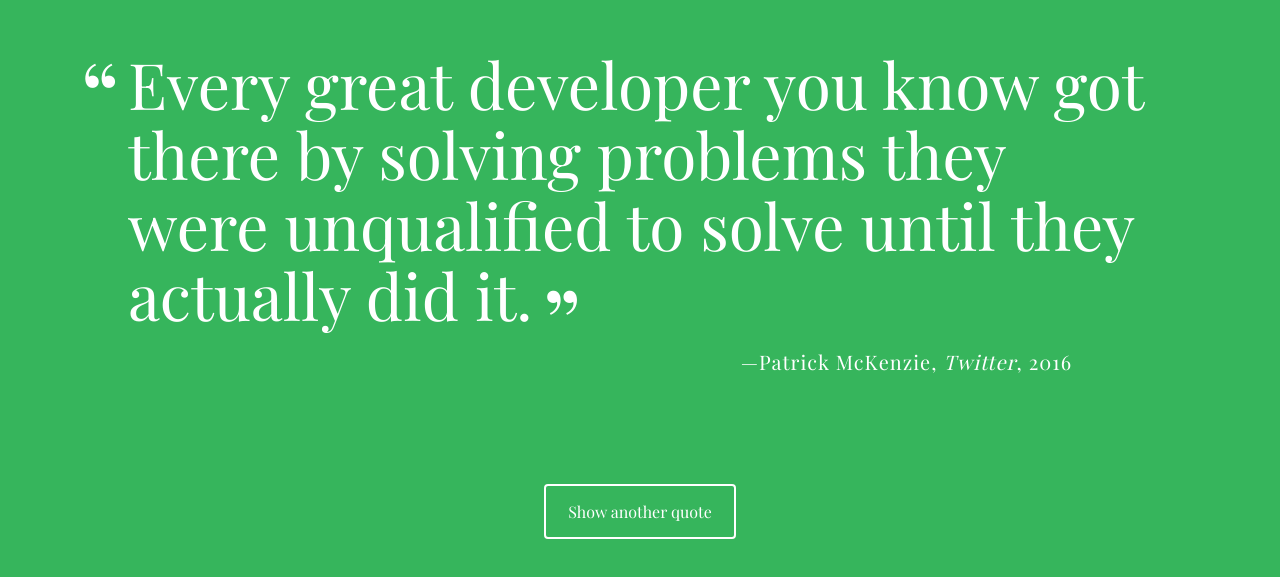
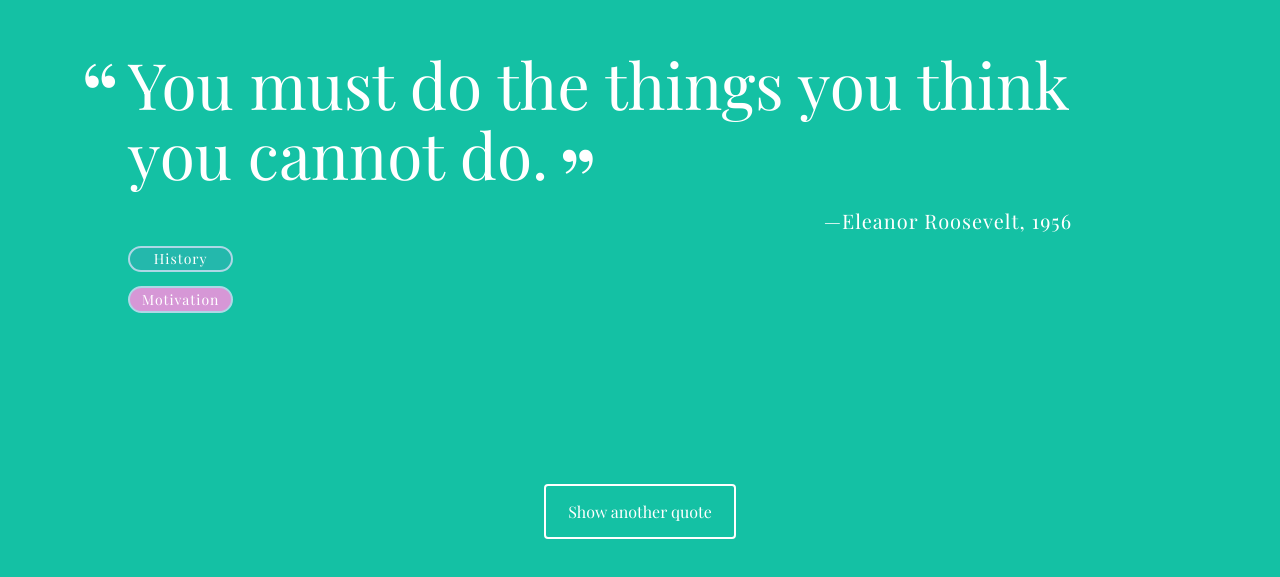
Before and after one commit to RubenPonce/randomQuoteGenerator, a plain HTML site: page index.html in a window 1280 px wide. Shown: the part 111-688 px from the top of the page. Drawn offline with nearby package versions, Linux system fonts and the light colour scheme; a web font is replaced by a local one.

Commit message:
fixed getRandomQuote to actually get a random quote. Also added rounded borders to tags to make them more distinguishable as tags

```diff
--- a/script.js
+++ b/script.js
@@ -3,7 +3,7 @@
 // Create the array of quote objects and name it quotes
 //quotes[quote, source]
 var quotes = [
-    {quote: "Unfortunately what is little recognized is that the most worthwhile scientific books are those in which the source clearly indicates what he does not know; for an source most hurts his readers by concealing difficulties",
+    {quote: "There are those who are destined to do good but never to experience it. I do believe I am one of them",
     source: "Evariste Galois",
     citation: "The Last Letter of Galois",
     year: "1832",
@@ -26,7 +26,7 @@ var quotes = [
     source: "Rock Lee",
     citation: "The Last: Naruto The Movie",
     year: "2014",
-    tags:["Anime ", "Best Anime Character of All Time", "Perseverance"]},
+    tags:["Anime ", "Best Anime Character", "Perseverance"]},
 
     {quote: "I have to work harder than anyone else to make it! I'll never catch up otherwise...! I want to be like you...! Like you. The strongest hero.",
     source: "Midoriya Izuku",
@@ -36,14 +36,14 @@ var quotes = [
     source: "Charles Duhigg",
     citation: "The Power of Habit",
     year: "2012",
-    tags: ["Motivational", "Habits","Great Selfdevelopment Writers"]
+    tags: ["Motivational", "Habits","Self-development "]},
 
     {quote: "If we remain comfortable at a company as developers, we will stop growing.",
     source: "Chris Stone",
     citation: "Youtube: Why I left My First Developer Job",
     year: "2018",
     tags: ["Motivational", "Youtube", "Web Developer"]}
-  }
+
 ];
 
 
@@ -51,53 +51,57 @@ var quotes = [
 
 let quoteBox = document.querySelector(".quote");
 let author = document.querySelector(".source");
+let citedBy = document.querySelector(".citation");
+let date = document.querySelector(".year");
 let button = document.getElementById('loadQuote');
 
 
+
 //generates random background color with hexdecimal, found on StackOverFlow by user l2m2 "https://stackoverflow.com/questions/1484506/random-color-generator/37281143"
-function randomNumberGenerator()
+function randomColorGenerator()
   {var randomNumber = ((Math.random()+2)*16777216|0).toString(16).slice(1);
     return "#"+randomNumber;
   }
 
-
-
-
 //standard random Number generator in Javascript, but range of number is between 0 and length of array
-function getRandomQuote(){
-  var randomNumber = Math.floor(Math.random() * quotes.length );
+function getRandomQuote(array){
+  var randomNumber = Math.floor(Math.random() * array.length );
   console.log(randomNumber);
-  return randomNumber;
+  return array[randomNumber]
 }
 
+//conditional statements to check for objects of citation, year, and tags.
+function printQuote(){//begin printQuote()
+  var randomQuote = getRandomQuote(quotes);
+  quoteBox.innerHTML = randomQuote.quote;
+  author.innerHTML = randomQuote.source;
 
-function printQuote(){//begin printQuote()
-  var arrayPosition = getRandomQuote();
-  quoteBox.innerHTML = quotes[arrayPosition].quote;
-  author.innerHTML = quotes[arrayPosition].source;
-
-  if(quotes[arrayPosition].citation){
-    author.innerHTML+= "<span class = 'citation'>" + quotes[arrayPosition].citation+"</span>";
-  }if(quotes[arrayPosition].year){
-    author.innerHTML+= "<span class = 'year'>" + quotes[arrayPosition].year+"</span>";
-  }if(quotes[arrayPosition].tags){
-    for(i=0; i<quotes[arrayPosition].tags.length; i++)
+  if(randomQuote.citation){
+    author.innerHTML+= "<span class = 'citation'>" + randomQuote.citation+"</span>";
+  }if(randomQuote.year){
+    author.innerHTML+= "<span class = 'year'>" + randomQuote.year+"</span>";
+  }if(randomQuote.tags){
+    for(i=0; i<randomQuote.tags.length; i++)
     {
       //generates tags as list array items.
-      author.innerHTML += "<li class = 'tags'> "+ quotes[arrayPosition].tags[i]+"</li>";
-      document.querySelectorAll('.tags')[i].style.backgroundColor = randomNumberGenerator();
+      author.innerHTML += "<li class = 'tags'> "+ randomQuote.tags[i]+"</li>";
+      document.querySelectorAll('.tags')[i].style.backgroundColor = randomColorGenerator();
     }
   }
   //Change background of Button and Body
-  document.body.style.backgroundColor = randomNumberGenerator();
-  button.style.backgroundColor = randomNumberGenerator();
+  var randomColor = randomColorGenerator();
+  document.body.style.backgroundColor = randomColor;
+  button.style.backgroundColor = randomColor;
 
 }//end printQuote()
+
 //displays new quote every 10 seconds
   setInterval(() => {
     printQuote();
-  }, 15000);
+  }, 10000);
 
+//initiate the first quote generation
+printQuote();
 
 // This event listener will respond to "Show another quote" button clicks
 // when user clicks anywhere on the button, the "printQuote" function is called
--- a/styles.css
+++ b/styles.css
@@ -94,8 +94,9 @@ body {
   list-style-type: none;
   font-size: .7em;
   text-align: center;
+  border-radius: 1.2em;
+  padding: .25em;
   border: solid 2px lightblue;
-  background-color: maroon;
   margin-top: 1em;
   width: 10%;
 }
```
